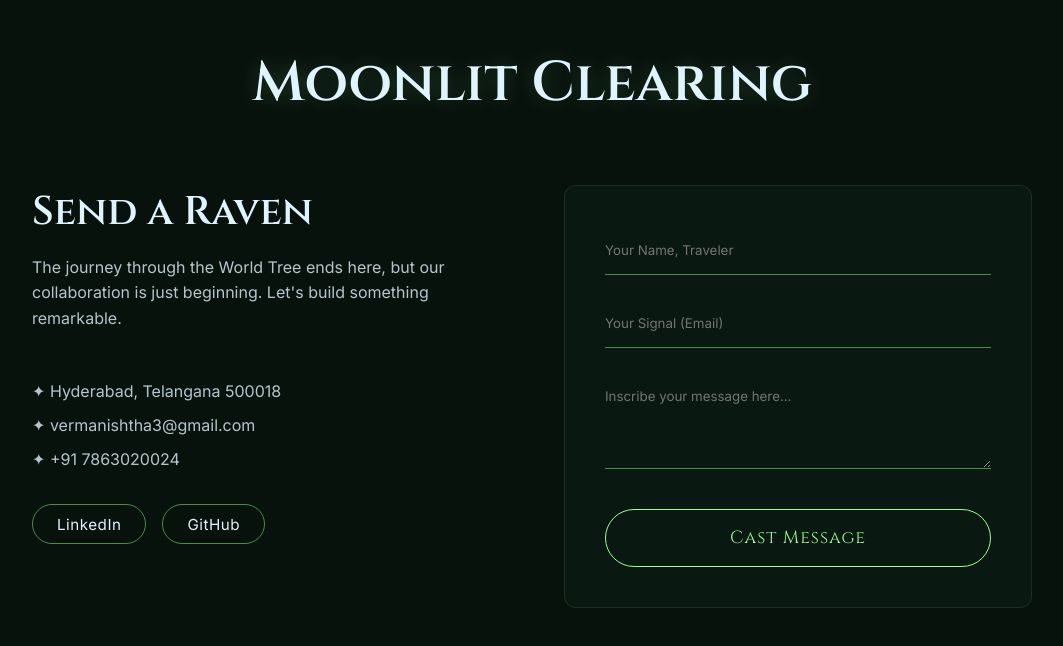
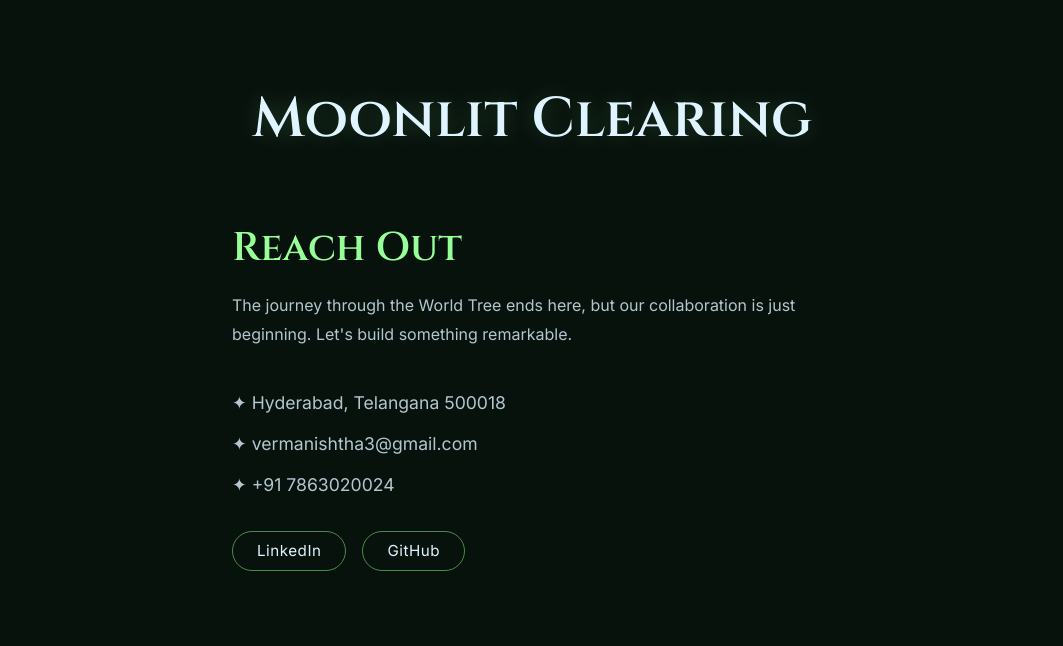
Before and after one commit to Tannishtha3183/Portfolio, a plain HTML site: page index.html in a window 1280 px wide. Shown: the part 4270-4916 px from the top of the page, without its empty margins (108-1171 px from the left). Drawn offline with Linux system fonts and the light colour scheme.

Commit message:
index.html

```diff
--- a/index.html
+++ b/index.html
@@ -143,35 +143,21 @@
 
   <section id="contact">
     <h2 class="section-title fade-up" style="color: var(--moonlight);">Moonlit Clearing</h2>
-    <div class="contact-wrapper fade-up">
-      <div class="contact-lore">
-        <h3 style="font-size: 2.5rem; margin-bottom: 1rem;">Send a Raven</h3>
-        <p>The journey through the World Tree ends here, but our collaboration is just beginning. Let's build something remarkable.</p>
 
-        <div style="margin-top: 3rem; color: var(--moss);">
-          <p style="margin-bottom: 0.5rem;">✦ Hyderabad, Telangana 500018</p>
-          <p style="margin-bottom: 0.5rem;">✦ vermanishtha3@gmail.com</p>
-          <p>✦ +91 7863020024</p>
-        </div>
+    <div class="contact-centered fade-up">
+      <h3 style="font-size: 2.5rem; margin-bottom: 1rem; color: var(--magic-glow);">Reach Out</h3>
+      <p style="max-width: 600px; margin: 0 auto; line-height: 1.8;">The journey through the World Tree ends here, but our collaboration is just beginning. Let's build something remarkable.</p>
 
-        <div class="social-links">
-          <a href="https://www.linkedin.com/in/tannishtha-verma-558218261" target="_blank" class="social-btn">LinkedIn</a>
-          <a href="https://github.com/Tannishtha3183" target="_blank" class="social-btn">GitHub</a>
-        </div>
-
+      <div style="margin-top: 2.5rem; color: var(--moss); font-size: 1.1rem;">
+        <p style="margin-bottom: 0.8rem;">✦ Hyderabad, Telangana 500018</p>
+        <p style="margin-bottom: 0.8rem;">✦ vermanishtha3@gmail.com</p>
+        <p>✦ +91 7863020024</p>
       </div>
 
-      <form class="contact-form" action="https://formsubmit.co/vermanishtha3@gmail.com" method="POST">
-        <input type="hidden" name="_captcha" value="false">
-        <input type="hidden" name="_next" value="#">
-
-        <input type="text" name="Name" class="input-field" placeholder="Your Name, Traveler" required>
-        <input type="email" name="Email" class="input-field" placeholder="Your Signal (Email)" required>
-        <textarea name="Message" class="input-field" rows="4" placeholder="Inscribe your message here..." required></textarea>
-
-        <button type="submit" class="submit-btn">Cast Message</button>
-      </form>
-
+      <div class="social-links centered-links">
+        <a href="https://www.linkedin.com/in/tannishtha-verma-558218261" target="_blank" class="social-btn">LinkedIn</a>
+        <a href="https://github.com/Tannishtha3183" target="_blank" class="social-btn">GitHub</a>
+      </div>
     </div>
   </section>
 
```
